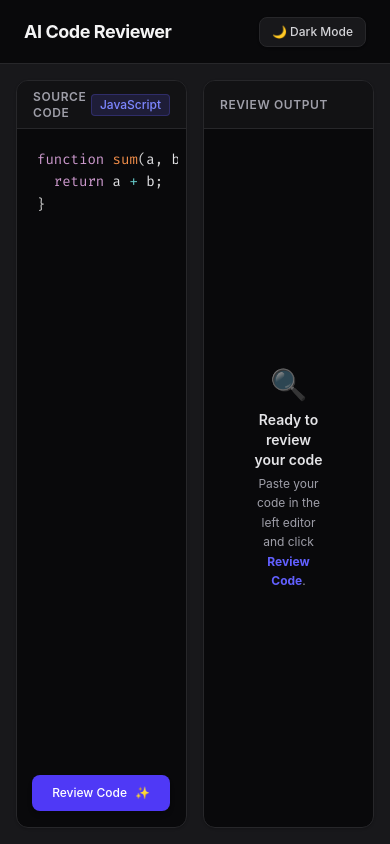
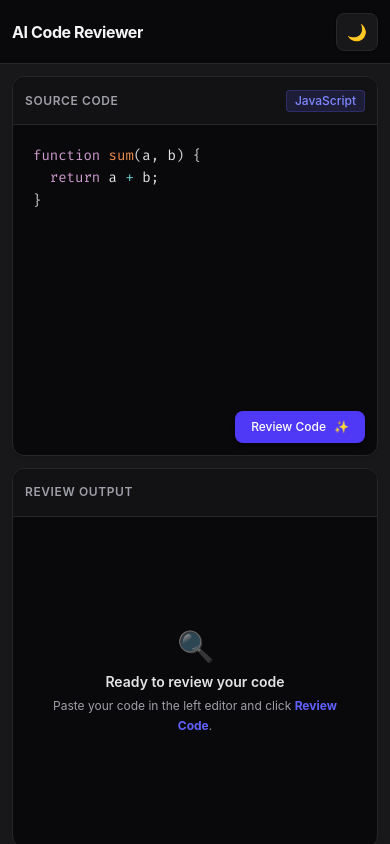
Before and after one commit to shivamkumartech/AI-Code-Reviewer, a React (Vite) app in the folder Frontend/: page / in a window 390 px wide. Built offline with nearby package versions, Linux system fonts and the light colour scheme; no server answers.

Commit message:
feat(frontend): improve mobile responsiveness across layout and components

```diff
--- a/Frontend/src/App.jsx
+++ b/Frontend/src/App.jsx
@@ -11,14 +11,18 @@ function AppContent() {
   return (
     <div className="h-screen w-screen flex flex-col font-sans overflow-hidden transition-colors bg-slate-100 text-slate-900 dark:bg-zinc-900 dark:text-zinc-100">
       <Navbar />
-      <main className="flex-1 flex gap-4 p-4 h-[calc(100vh-64px)] overflow-hidden">
+      <main className="flex-1 flex flex-col md:flex-row gap-3 md:gap-4 p-3 md:p-4 h-[calc(100vh-64px)] overflow-y-auto md:overflow-hidden">
+        <div className="flex-1 min-h-[45vh] md:min-h-0 flex">
           <CodeEditor
             code={code}
             setCode={setCode}
             onReview={reviewCode}
             loading={loading}
           />
+        </div>
+        <div className="flex-1 min-h-[45vh] md:min-h-0 flex">
           <ReviewOutput review={review} loading={loading} error={error} />
+        </div>
       </main>
     </div>
   );
--- a/Frontend/src/components/CodeEditor.jsx
+++ b/Frontend/src/components/CodeEditor.jsx
@@ -22,7 +22,7 @@ function CodeEditor({ code, setCode, onReview, loading }) {
   return (
     <div className="flex-1 flex flex-col border rounded-xl overflow-hidden shadow-sm relative transition-colors bg-white border-slate-200 dark:bg-zinc-950 dark:border-zinc-800">
       {/* Panel Header */}
-      <div className="h-12 px-4 flex items-center justify-between border-b transition-colors bg-slate-50 border-slate-200 dark:bg-zinc-900/60 dark:border-zinc-800">
+      <div className="h-12 px-3 sm:px-4 flex items-center justify-between border-b transition-colors bg-slate-50 border-slate-200 dark:bg-zinc-900/60 dark:border-zinc-800">
         <span className="text-xs font-semibold uppercase tracking-wider text-slate-500 dark:text-zinc-400">
           Source Code
         </span>
@@ -58,7 +58,7 @@ function CodeEditor({ code, setCode, onReview, loading }) {
         onClick={onReview}
         disabled={loading}
         aria-busy={loading}
-        className="absolute bottom-4 right-4 bg-indigo-600 hover:bg-indigo-500 active:scale-95 text-white text-xs font-medium px-5 py-2.5 rounded-lg shadow-md transition-all cursor-pointer disabled:opacity-50 disabled:cursor-not-allowed z-10 flex items-center gap-2"
+        className="absolute bottom-3 right-3 sm:bottom-4 sm:right-4 bg-indigo-600 hover:bg-indigo-500 active:scale-95 text-white text-xs font-medium px-4 sm:px-5 py-2 sm:py-2.5 rounded-lg shadow-md transition-all cursor-pointer disabled:opacity-50 disabled:cursor-not-allowed z-10 flex items-center gap-2"
       >
         {loading ? (
           <>
--- a/Frontend/src/components/Navbar.jsx
+++ b/Frontend/src/components/Navbar.jsx
@@ -12,9 +12,9 @@ export default function Navbar() {
   };
 
   return (
-    <header className="h-16 px-6 flex items-center justify-between border-b transition-colors border-slate-200 dark:border-zinc-800 bg-white dark:bg-zinc-950 text-slate-900 dark:text-zinc-100">
-      <div className="flex items-center gap-3">
-        <h1 className="text-lg font-bold tracking-tight">
+    <header className="h-16 px-3 sm:px-6 flex items-center justify-between border-b transition-colors border-slate-200 dark:border-zinc-800 bg-white dark:bg-zinc-950 text-slate-900 dark:text-zinc-100">
+      <div className="flex items-center gap-3 min-w-0">
+        <h1 className="text-base sm:text-lg font-bold tracking-tight truncate">
           AI Code Reviewer
         </h1>
       </div>
@@ -23,10 +23,13 @@ export default function Navbar() {
         onClick={toggleTheme}
         aria-label={`Switch to ${themeMode === "dark" ? "light" : "dark"} mode`}
         title={`Switch to ${themeMode === "dark" ? "light" : "dark"} mode`}
-        className="flex items-center gap-2 px-3 py-1.5 rounded-lg text-xs font-medium border transition-all active:scale-95 cursor-pointer bg-slate-100 hover:bg-slate-200 border-slate-200 text-slate-700 dark:bg-zinc-900 dark:border-zinc-800 dark:text-zinc-300 dark:hover:bg-zinc-800 shadow-sm"
+        className="flex items-center gap-2 px-2.5 sm:px-3 py-1.5 rounded-lg text-xs font-medium border transition-all active:scale-95 cursor-pointer bg-slate-100 hover:bg-slate-200 border-slate-200 text-slate-700 dark:bg-zinc-900 dark:border-zinc-800 dark:text-zinc-300 dark:hover:bg-zinc-800 shadow-sm shrink-0"
       >
-        <span className="transition-transform duration-200">
+        <span className="transition-transform duration-200 hidden sm:inline">
           {themeMode === "dark" ? "🌙 Dark Mode" : "☀️ Light Mode"}
+        </span>
+        <span className="transition-transform duration-200 sm:hidden text-base">
+          {themeMode === "dark" ? "🌙" : "☀️"}
         </span>
       </button>
     </header>
--- a/Frontend/src/components/ReviewOutput.jsx
+++ b/Frontend/src/components/ReviewOutput.jsx
@@ -9,7 +9,7 @@ export default function ReviewOutput({ review, loading, error }) {
   return (
     <div className="flex-1 flex flex-col border rounded-xl overflow-hidden shadow-sm transition-colors bg-white border-slate-200 dark:bg-zinc-950 dark:border-zinc-800">
       {/* Panel Header */}
-      <div className="h-12 px-4 flex items-center justify-between border-b transition-colors bg-slate-50 border-slate-200 dark:bg-zinc-900/60 dark:border-zinc-800">
+      <div className="h-12 px-3 sm:px-4 flex items-center justify-between border-b transition-colors bg-slate-50 border-slate-200 dark:bg-zinc-900/60 dark:border-zinc-800">
         <span className="text-xs font-semibold uppercase tracking-wider text-slate-500 dark:text-zinc-400">
           Review Output
         </span>
@@ -21,7 +21,7 @@ export default function ReviewOutput({ review, loading, error }) {
       </div>
 
       {/* Review Content */}
-      <div className="flex-1 p-6 overflow-y-auto">
+      <div className="flex-1 p-4 sm:p-6 overflow-y-auto">
         {error && (
           <div className="flex items-center gap-3 p-4 bg-red-500/10 border border-red-500/20 rounded-lg text-red-600 dark:text-red-400 text-sm mb-4">
             <span>⚠️</span>
```
Lines whose indentation alone changed are shown as unchanged.
